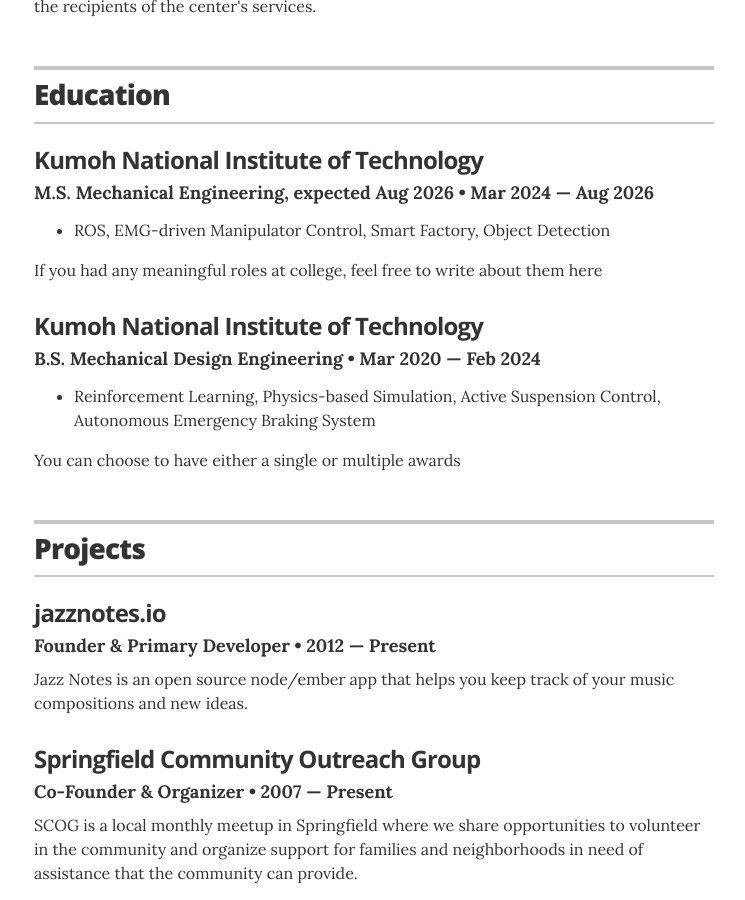
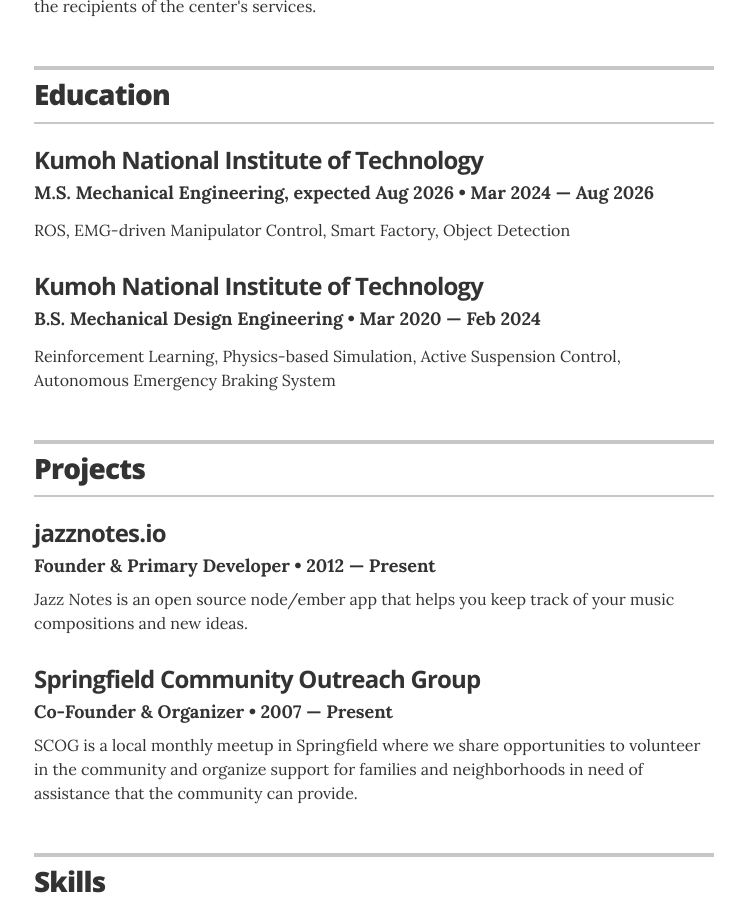
Before and after one commit to JEONGSE0/JEONGSE0.github.io, a Jekyll site: the page built from index.html, in a window 1280 px wide and 900 px high, scrolled down 1269 px. Shown: the whole window, without its empty margins (266-1011 px from the left). Built offline with Jekyll 4.4.1, drawn with Linux system fonts in a browser that asks for light colours.

Commit message:
Changes to be committed: 	modified:   _data/education.yml

```diff
--- a/_data/education.yml
+++ b/_data/education.yml
@@ -2,13 +2,9 @@
 - degree: M.S. Mechanical Engineering, expected Aug 2026
   uni: Kumoh National Institute of Technology
   year: Mar 2024 &mdash; Aug 2026
-  awards:
-   - award: ROS, EMG-driven Manipulator Control, Smart Factory, Object Detection
-  summary: If you had any meaningful roles at college, feel free to write about them here
+  summary: ROS, EMG-driven Manipulator Control, Smart Factory, Object Detection
 
 - degree: B.S. Mechanical Design Engineering
   uni: Kumoh National Institute of Technology
   year: Mar 2020 &mdash; Feb 2024
-  awards:
-   - award: Reinforcement Learning, Physics-based Simulation, Active Suspension Control, Autonomous Emergency Braking System
-  summary: You can choose to have either a single or multiple awards
+  summary: Reinforcement Learning, Physics-based Simulation, Active Suspension Control, Autonomous Emergency Braking System
```
